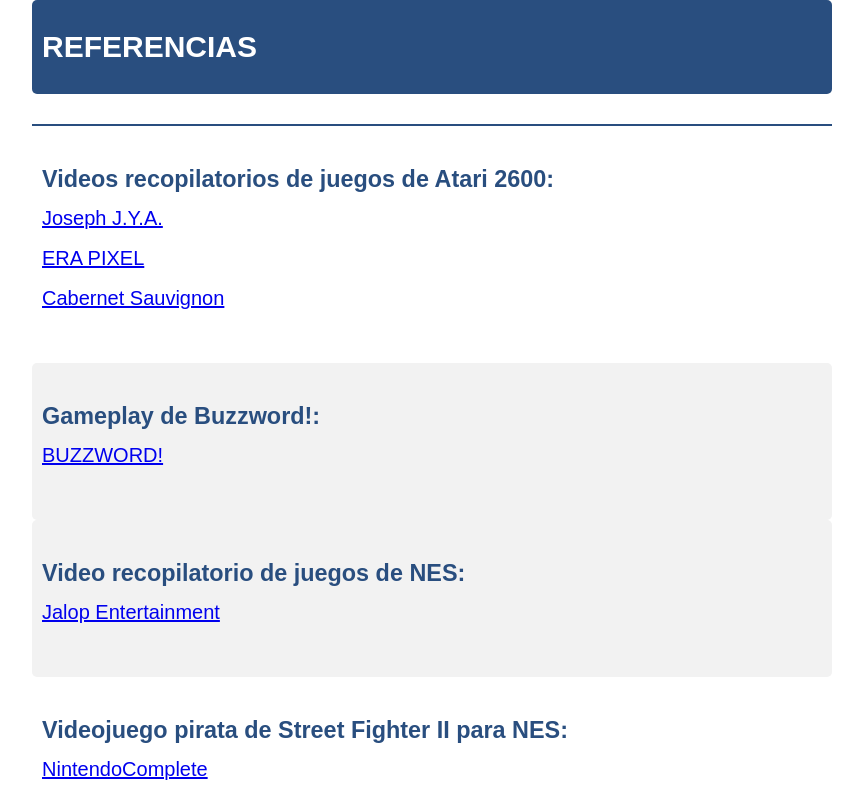
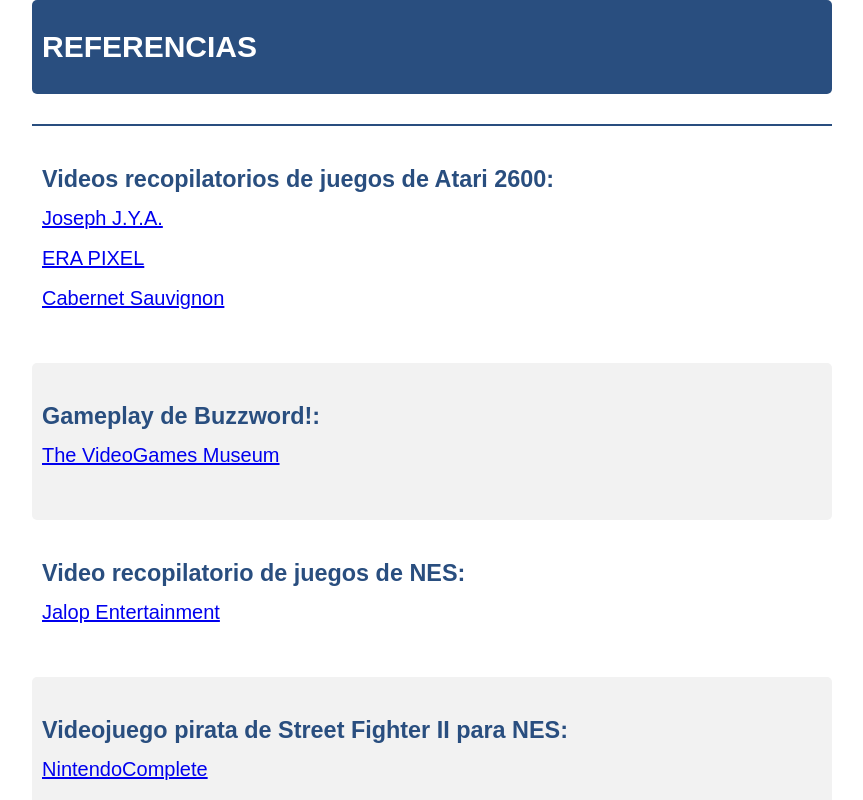
Before and after one commit to manuelmad/playography, a Next.js app: page /references in a window 1280 px wide. Shown: the top 800 px of the page, without its empty margins (208-1071 px from the left). Built offline with nearby package versions, Linux system fonts and the light colour scheme; a web font is replaced by a local one.

Commit message:
Checking styles on references.

```diff
--- a/app/references/page.js
+++ b/app/references/page.js
@@ -26,16 +26,16 @@ export default function References() {
                 <article className='reference-container'>
                     <h3 className='ref-h3'>Gameplay de Buzzword!:</h3>
                     <p>
-                        <Link href="https://www.youtube.com/watch?v=e8Jpbvb0uJ0" target="_blank">BUZZWORD!</Link>
+                        <Link href="https://www.youtube.com/watch?v=e8Jpbvb0uJ0" target="_blank">The VideoGames Museum</Link>
                     </p>
                 </article>
-                <article className='reference-container'>
+                <article>
                     <h3 className='ref-h3'>Video recopilatorio de juegos de NES:</h3>
                     <p>
                         <Link href="https://www.youtube.com/watch?v=uA-QyNcGiZ0" target="_blank">Jalop Entertainment</Link>
                     </p>
                 </article>
-                <article>
+                <article className='reference-container'>
                     <h3 className='ref-h3'>Videojuego pirata de Street Fighter II para NES:</h3>
                     <p>
                         <Link href="https://www.youtube.com/watch?v=3dGBMGI43GA" target="_blank">NintendoComplete</Link>
@@ -74,7 +74,7 @@ export default function References() {
                 <article className='reference-container'>
                     <h3 className='ref-h3'>Página web personal:</h3>
                     <p>
-                        <Link href="https://www.manuelmad.vercel.app/" target="_blank">Manuel Araujo</Link>
+                        <Link href="https://manuelmad.vercel.app/" target="_blank">Manuel Araujo</Link>
                     </p>
                 </article>
                 <article>
```
